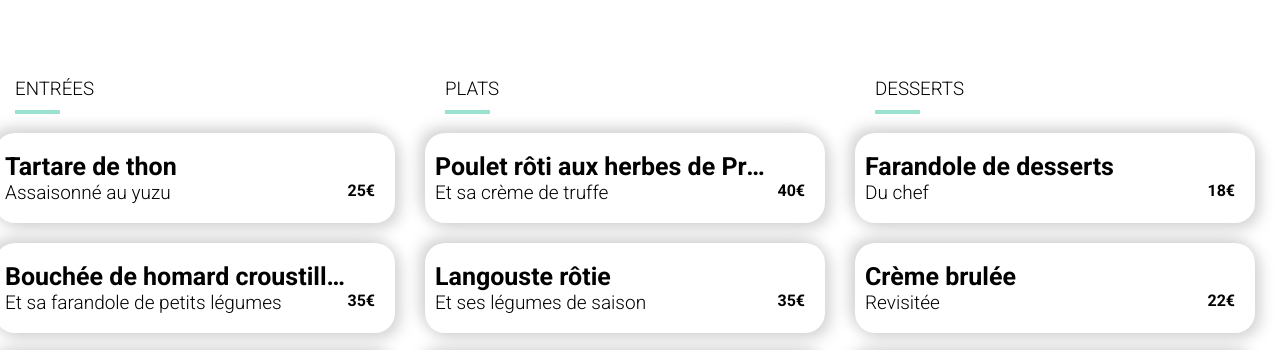
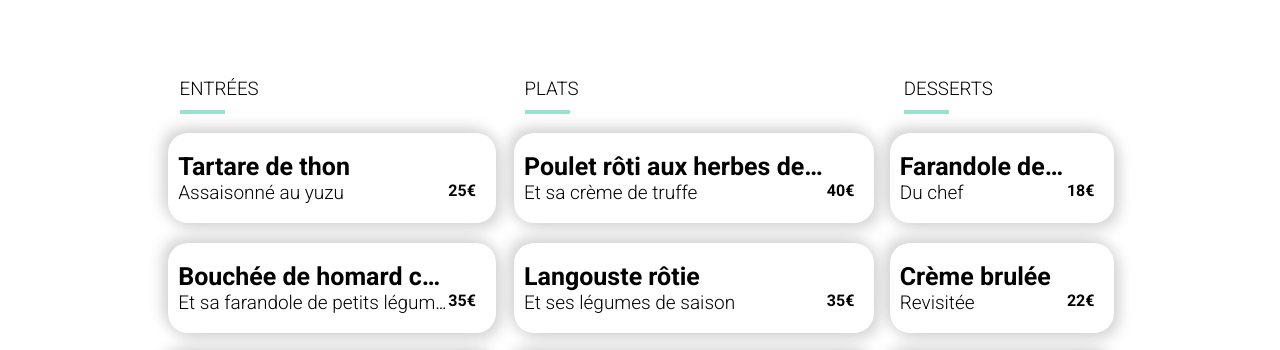
Before and after one commit to L0RD4N/OpenclassroomsProject, a website: page delice.html in a window 1280 px wide. Shown: the part 431-781 px from the top of the page. Drawn offline with Linux system fonts and the light colour scheme; a web font is replaced by a local one.

Commit message:
responsive + queries index done

```diff
--- a/sass/base/_queries.scss
+++ b/sass/base/_queries.scss
@@ -98,10 +98,5 @@ h2 {
     .menucontainer {
         display: flex;
         justify-content: center;
-
-        .menu__dish {
-            width: 400px;
-            margin-right: 30px;
-        }
     }
 }
```
Also changed, not shown: public/css/style.css, 1 other file.
